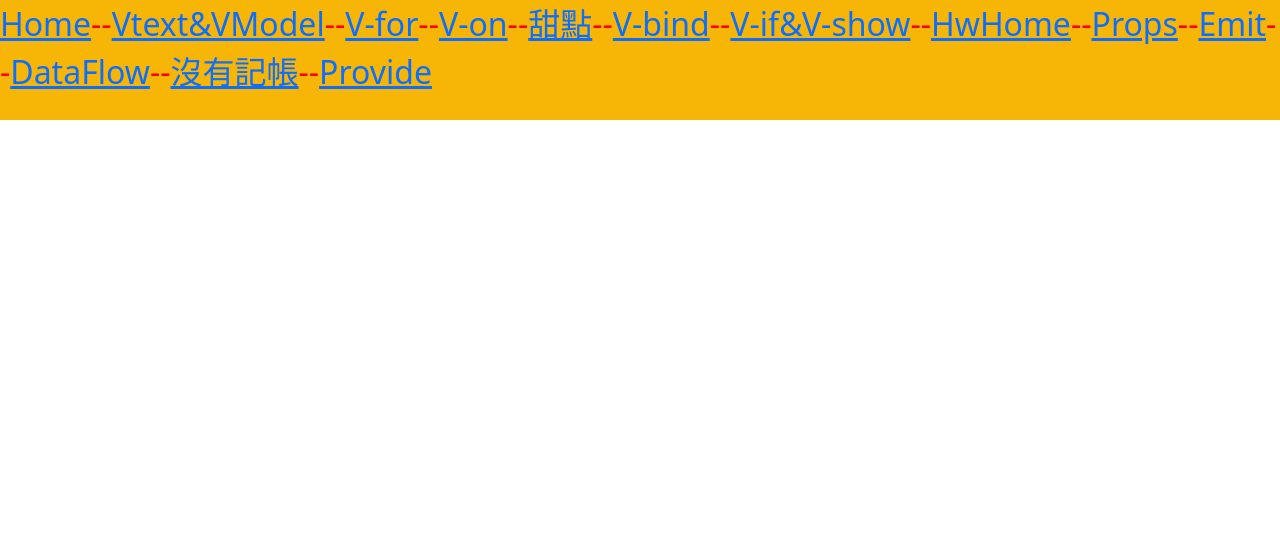
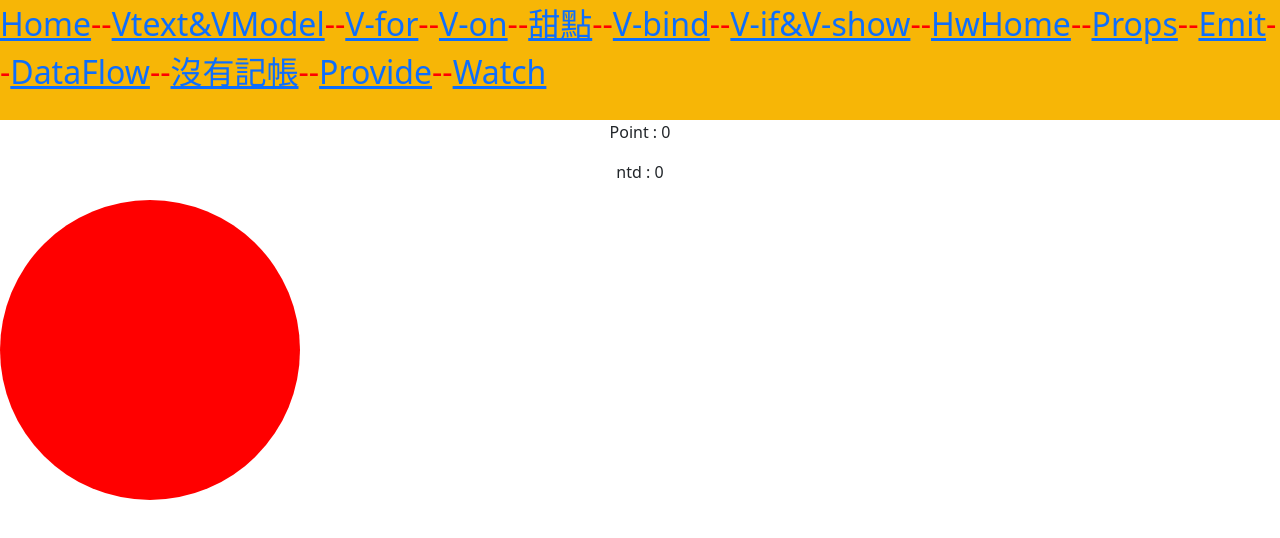
Before and after one commit to k29944397/20231011, a Vue app: page /WatchAndComputed in a window 1280 px wide. Shown: the top 538 px of the page. Built offline with nearby package versions, Linux system fonts and the light colour scheme.

Commit message:
WatchAndComputed

```diff
--- a/src/router/index.js
+++ b/src/router/index.js
@@ -87,6 +87,11 @@ const router = createRouter({
       path:"/Provide",
       name:"Provide",
       component:()=>import('../views/ProvideAndInject.vue')
+    },
+    {
+      path:"/WatchAndComputed",
+      name:"WatchAndComputed",
+      component:()=>import('../views/WatchAndComputed.vue')
     }
   ]
 })
--- a/src/views/Header.vue
+++ b/src/views/Header.vue
@@ -43,6 +43,8 @@ export default{
         <RouterLink to="/1022" >沒有記帳</RouterLink>
         <span>--</span>
         <RouterLink to="/Provide" >Provide</RouterLink>
+        <span>--</span>
+        <RouterLink to="/WatchAndComputed">Watch</RouterLink>
     </nav>
 
 </template>
--- /dev/null
+++ b/src/views/WatchAndComputed.vue
@@ -0,0 +1,44 @@
+<script>
+export default{
+    data(){
+        return{
+            point:0,
+            ntd:0
+        }
+    },
+    methods:{
+        addPoint(){
+            this.point +=1;
+        }
+    },
+    watch:{
+        point(){
+            this.ntd = this.point *10;
+        }
+    },
+    components:{
+        jyp(){
+            return this.ntd *4.63;
+        }
+    }
+}
+</script>
+
+<template>
+    <p>Point : {{this.point}}</p>
+    <p>ntd : {{ this.ntd }}</p>
+    <div class="circle" @click="addPoint"></div>
+</template>
+
+<style lang="scss" scoped>
+.circle{
+    background-color: rgb(255, 0, 0);
+    height: 300px;
+    width: 300px;
+    border-radius:50%;
+}
+p{
+    text-align: center
+}
+
+</style>
```
